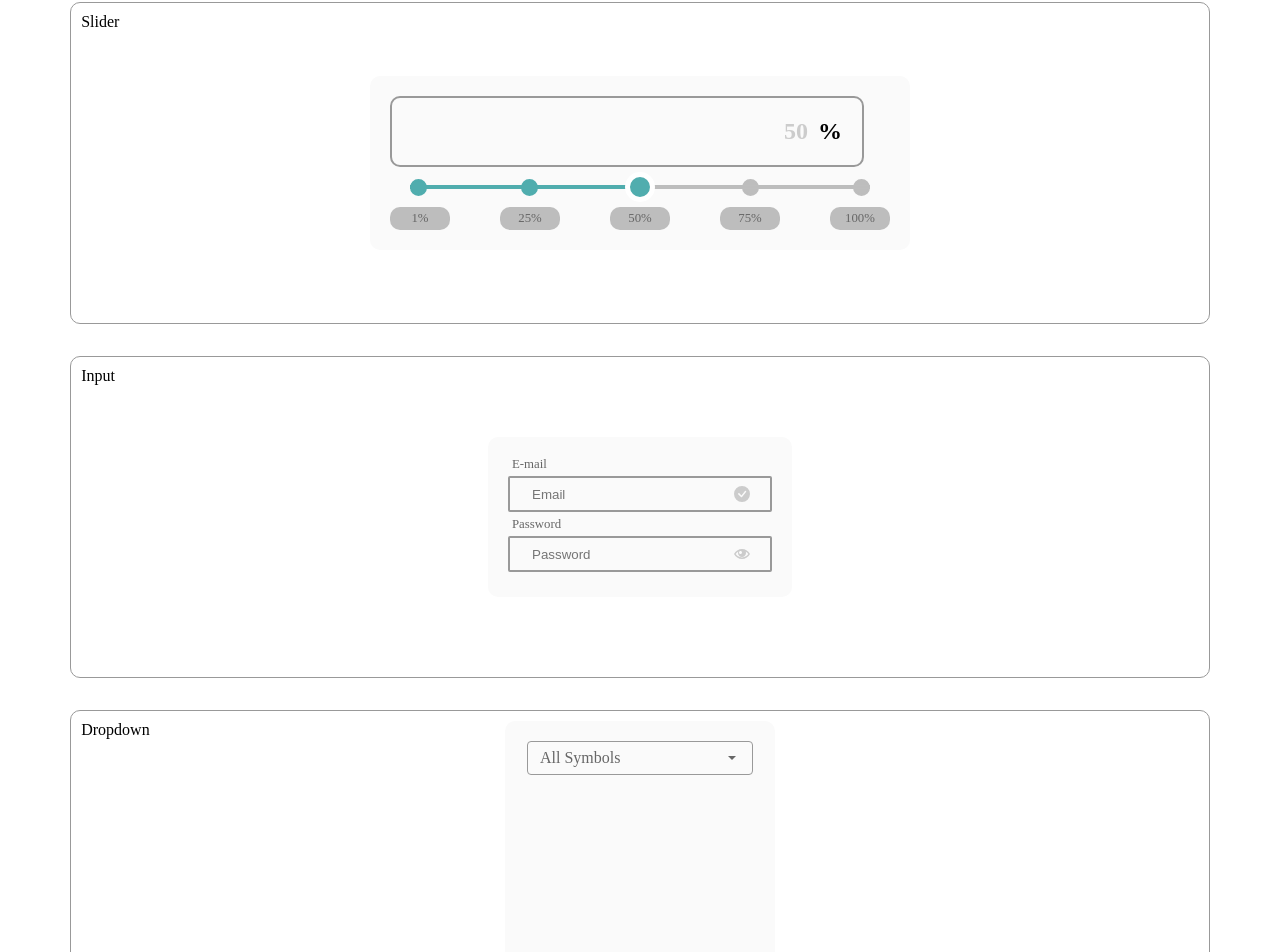
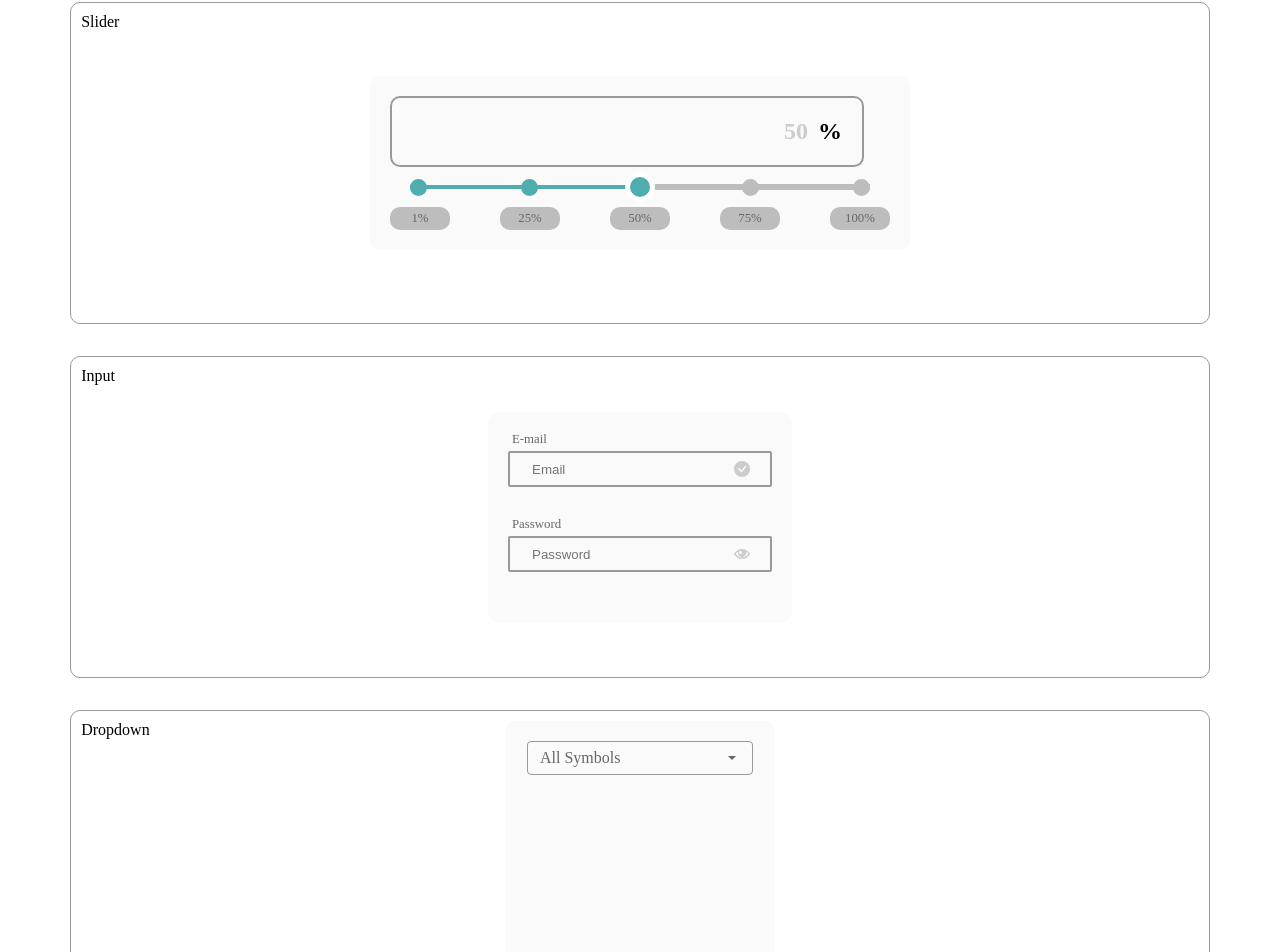
Before and after one commit to anshqhsh/wanted_pre_onboarding, a React (Create React App) app: page / in a window 1280 px wide. Shown: the part 817-1769 px from the top of the page. Built offline with nearby package versions, Linux system fonts and the light colour scheme.

Commit message:
readme update

```diff
--- a/src/App.js
+++ b/src/App.js
@@ -30,10 +30,7 @@ function App() {
       <Title>React Components</Title>
       <Form componentName={'Toggle'} componentForm={<Toggle />}></Form>
       <Form componentName={'Tab'} componentForm={<Tab />}></Form>
-      <Form
-        componentName={'Slider'}
-        componentForm={<Slider percent={50} />}
-      ></Form>
+      <Form componentName={'Slider'} componentForm={<Slider />}></Form>
       <Form componentName={'Input'} componentForm={<Input />}></Form>
       <Form componentName={'Dropdown'} componentForm={<DropDown />}></Form>
     </Container>
--- a/src/components/Input.js
+++ b/src/components/Input.js
@@ -14,9 +14,11 @@ const Container = styled.div`
 
   .onLogo {
     color: ${colorCode.project_green};
+    cursor: pointer;
   }
   .offLogo {
     color: ${colorCode.light_gray};
+    cursor: pointer;
   }
 `;
 
@@ -26,9 +28,9 @@ const ItemsWrap = styled.div`
   background-color: ${colorCode.wrap_gray};
   padding: 20px;
   border-radius: 10px;
-  div.print_invaild {
-    font-size: 0.5rem;
-    margin: 4px;
+  span.print_invaild {
+    font-size: 0.6rem;
+    margin: 3px;
     color: ${colorCode.red};
   }
   div.subTitle {
@@ -39,7 +41,12 @@ const ItemsWrap = styled.div`
   }
 `;
 const Item = styled.div`
-  margin-bottom: 5px;
+  width: auto;
+  height: 75px;
+  display: flex;
+  flex-direction: column;
+
+  margin-bottom: 10px;
 `;
 const Label = styled.label`
   width: 220px;
@@ -67,15 +74,15 @@ const ItemInput = styled.input`
 `;
 
 const Input = () => {
-  const [showPwd, setShowPwd] = useState(false); // 패스워드
-  const [vaildEmail, setVaildEmail] = useState(false); // 입력된 텍스트의 형식
   const [printMsg, setPrintMsg] = useState(false); // vaildText 출력 여부
   const [emailTxt, setEmailTxt] = useState(''); // 등록되는 텍스트 값
+  const [vaildEmail, setVaildEmail] = useState(false); // email 형식 맞는 여부
+  const [showPwd, setShowPwd] = useState(false); // 패스워드
 
   // 이메일 정규식으로 형태 판별
   const checkRgexEmail = e => {
     const regex =
-      /^(([^<>()[\].,;:\s@"]+(\.[^<>()\[\].,;:\s@"]+)*)|(".+"))@(([^<>()[\].,;:\s@"]+\.)+[^<>()[\].,;:\s@"]{2,})$/i;
+      /^(([^<>()[\].,;:\s@"]+(\.[^<>()[\].,;:\s@"]+)*)|(".+"))@(([^<>()[\].,;:\s@"]+\.)+[^<>()[\].,;:\s@"]{2,})$/i;
     if (regex.test(e)) {
       setVaildEmail(true);
     } else {
@@ -103,7 +110,7 @@ const Input = () => {
             <BsCheckCircleFill className={vaildEmail ? 'onLogo' : 'offLogo'} />
           </Label>
           {printMsg && emailTxt !== '' && !vaildEmail ? (
-            <div className="print_invaild">invaild e-mail address.</div>
+            <span className="print_invaild">invaild e-mail address.</span>
           ) : null}
         </Item>
         <Item>
--- a/src/components/dropdown.js
+++ b/src/components/dropdown.js
@@ -99,10 +99,6 @@ const DropDown = () => {
   }, [isOpen]);
 
   // dropdown의 외부 요소를 선택하면 메뉴를 닫아 주는 기능
-  // 리랜더링이 될때 반응하여 mousedown이 발생할 때마다 clickOutside가 호출됨
-  // document.addEventListener가 스스로 종료되지 않아 이것을 useeffect에서
-  // 언마운트 처리가 필요하여 cleanup document.removeEventListener 통해 이벤트 리스너를 종료
-  // 컴포넌트가 사라질 때 cleanup 함수가 호출됩니다.
   useEffect(() => {
     const clickOutside = e => {
       if (isOpen && !wrapRef.current.contains(e.target)) {
@@ -154,6 +150,7 @@ const DropDown = () => {
     });
     return menu;
   };
+
   return (
     <Container>
       <DropDownWrap ref={wrapRef}>
--- a/src/components/slider.js
+++ b/src/components/slider.js
@@ -2,82 +2,8 @@ import { useState } from 'react';
 import styled from 'styled-components';
 import { colorCode } from '../common/color';
 
-// const trackFill = css`
-//   height: 6px;
-//   background-color: transparent;
-//   background-image: linear-gradient(#ffc069, #ffc069),
-//     linear-gradient(#ccced0, #ccced0);
-//   background-size: var(--sx) 6px, calc(100% - var(--sx)) 4px;
-//   background-position: left center, right center;
-//   background-repeat: no-repeat;
-// `;
-
-// const fill = css`
-//   height: 0.4em;
-//   background: ffc069;
-//   border-radius: 4px;
-// `;
-
-// const thumb = css`
-//   box-sizing: border-box;
-//   border: none;
-//   width: 1.5em;
-//   height: 1.5em;
-//   border-radius: 50%;
-//   background: rgb(253, 253, 253);
-// `;
-
-// const Input = styled.input`
-//   &,
-//   &::-webkit-slider-thumb {
-//     -webkit-appearance: none;
-//   }
-
-//   &:focus {
-//     outline: none;
-//   }
-
-//   // 브라우저 대응
-//   &:focus::-webkit-slider-thumb {
-//     box-shadow: 0 0 5px red;
-//   }
-
-//   &:focus::-moz-range-thumb {
-//     outline: -webkit-focus-ring-color auto px;
-//   }
-
-//   &:focus::-ms-thumb {
-//     outline: -webkit-focus-ring-color auto 5px;
-//   }
-
-//   --range: calc(var(--max) - var(--min));
-//   --ratio: calc((var(--val) - var(--min)) / var(--range));
-//   --sx: calc(0.5 * 1.5em + var(--ratio) * (100% - 1.5em));
-
-//   margin: 0;
-//   padding: 0;
-//   height: 1.5em;
-//   background: transparent;
-//   font: 1em/1 arial, sans-serif;
-
-//   &::-webkit-slider-runnable-track {
-//     ${trackFill};
-//   }
-
-//   &::-moz-range-progress {
-//     ${fill};
-//   }
-
-//   &::-ms-fill-lower {
-//     ${fill};
-//   }
-
-//   &::-webkit-slider-thumb {
-//     margin-top: calc(0.5 * (0.4em - 1.5em));
-//     ${thumb};
-//   }
-// `;
 // chrome과 safari에서 Webkit 스타일시트로 교체 해서 적용이 안됨 - 해결법
+// slider 를 shadow로 직접 그려줌
 const uperSlider = (color, size) => {
   let i = 12;
   let shadow = `${i}px 0 0 ${size} ${color}`;
@@ -127,9 +53,39 @@ const NewInput = styled.input`
   appearance: none;
   cursor: pointer;
   background-color: transparent;
+  z-index: 1;
 
   &:focus {
     outline: none;
+  }
+
+  // Firefox 브라우저 대응 css
+  &:focus::-moz-range-thumb {
+    height: 16px;
+    width: 16px;
+    background: ${colorCode.project_green};
+    border: 4px solid ${colorCode.white};
+    border-radius: 100%;
+    outline: none;
+  }
+  &::-moz-range-track,
+  &::-moz-range-progress {
+    width: 100%;
+    height: 4px;
+    background: ${colorCode.button_gray};
+  }
+  &::-moz-range-progress {
+    background: ${colorCode.project_green};
+  }
+  &::-moz-range-thumb {
+    appearance: none;
+    margin: 0;
+    height: 20px;
+    width: 20px;
+    background: ${colorCode.project_green};
+    border-radius: 100%;
+    border: 0;
+    transition: background-color 150ms;
   }
 
   &::-webkit-slider-runnable-track {
@@ -148,7 +104,7 @@ const NewInput = styled.input`
     top: 50%;
     transform: translateY(-50%);
     border: 5px solid ${colorCode.white};
-    box-shadow: ${uperSlider(colorCode.button_gray, '-13px')};
+    box-shadow: ${uperSlider(colorCode.button_gray, '-12px')};
   }
 `;
 const SliderWrap = styled.div`
@@ -191,9 +147,8 @@ const Text = styled.span`
   margin: 10px;
 `;
 
-const Slider = ({ percent }) => {
-  // 실제 사용시에 퍼센테이지를 받아 value를 셋팅 할 것 같아 percent를 받아와서 setState
-  const [value, setValue] = useState(percent > 100 ? 1000 : percent * 10);
+const Slider = () => {
+  const [value, setValue] = useState(500); // value의 범위를 1~1000으로 설정
   const valueArr = [1, 250, 500, 750, 1000]; // pixel 매칭을 위해 잘게 분할
 
   const makeCircle = arr => {
--- a/src/components/tab.js
+++ b/src/components/tab.js
@@ -64,6 +64,7 @@ const TabWrap = styled.div`
   padding-left: 20px;
   padding-right: 20px;
   background-color: ${colorCode.white};
+  cursor: pointer;
 `;
 const Tab = () => {
   const [currentTab, setCurrentTab] = useState(0);
--- a/src/components/toggle.js
+++ b/src/components/toggle.js
@@ -32,6 +32,7 @@ const SlideToggle = styled.div`
   padding: 4px;
   margin: 0px;
   overflow: auto;
+  cursor: pointer;
 `;
 const Slider = styled.div`
   width: 125px;
@@ -84,7 +85,7 @@ const Toggle = () => {
   return (
     <Container>
       <ToggleWrap>
-        <SlideToggle isOn={isOn}>
+        <SlideToggle>
           <Slider isOn={isOn} />
           <TextWrapper>
             <ChangedText
```
Also changed, not shown: 1 other file (tests, documents, lock files or other folders).
